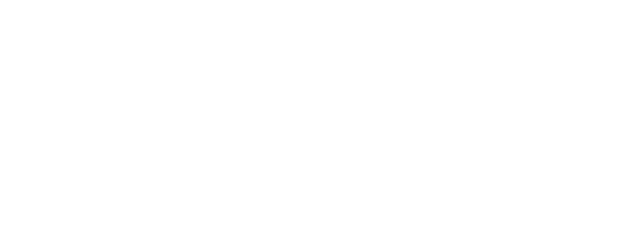
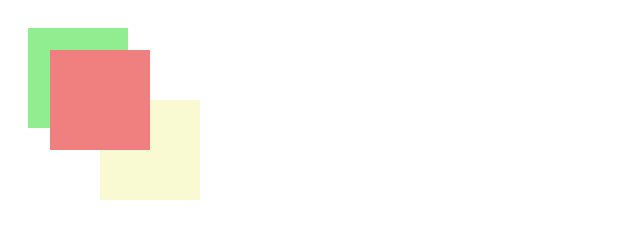
Before and after one commit to LoL4ik160fpse/1802start, a plain HTML site: page index.html in a window 1280 px wide. Shown: the whole page, without its empty margins (0-640 px from the left). Drawn offline with Linux system fonts and the light colour scheme.

Commit message:
Update index.html

```diff
--- a/index.html
+++ b/index.html
@@ -2,15 +2,15 @@
 <html lang="en">
 <head>
     <meta charset="UTF-8">
-    <meta name="viewport" content="width=device-width, initial-scale=1.0">
+    <meta name="viewport" content="width=device-width, initial-scale=1.0" />
     <title>Doc</title>
     <link rel="stylesheet" href="style.css">
 </head>
 <body>
     <section class="container">
-        <div class="box-1"></div>
-        <div class="box-2"></div>
-        <div class="box-3"></div>
+        <div class="relative-box"></div>
+        <div class="fixed-box"></div>
+        <div class="absolute-box"></div>
     </section>
 </body>
 </html>
```
